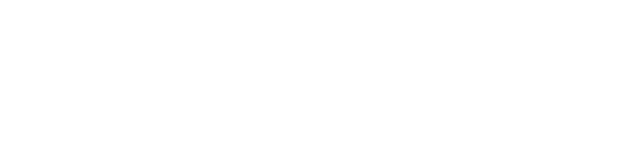
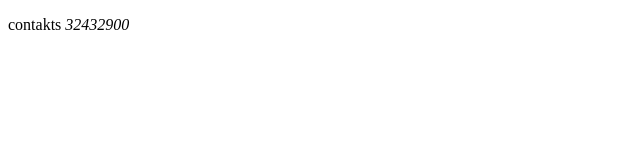
Before and after one commit to EminBolatkhanov/New-Project-Local, a plain HTML site: page index.html in a window 1280 px wide. Shown: the whole page, without its empty margins (0-640 px from the left). Drawn offline with Linux system fonts and the light colour scheme.

Commit message:
Update index.html

```diff
--- a/index.html
+++ b/index.html
@@ -13,7 +13,7 @@
     </div>
     <div>
         <p>
-
+            contakts <i>32432900</i>
         </p>
     </div>
 </body>
```
